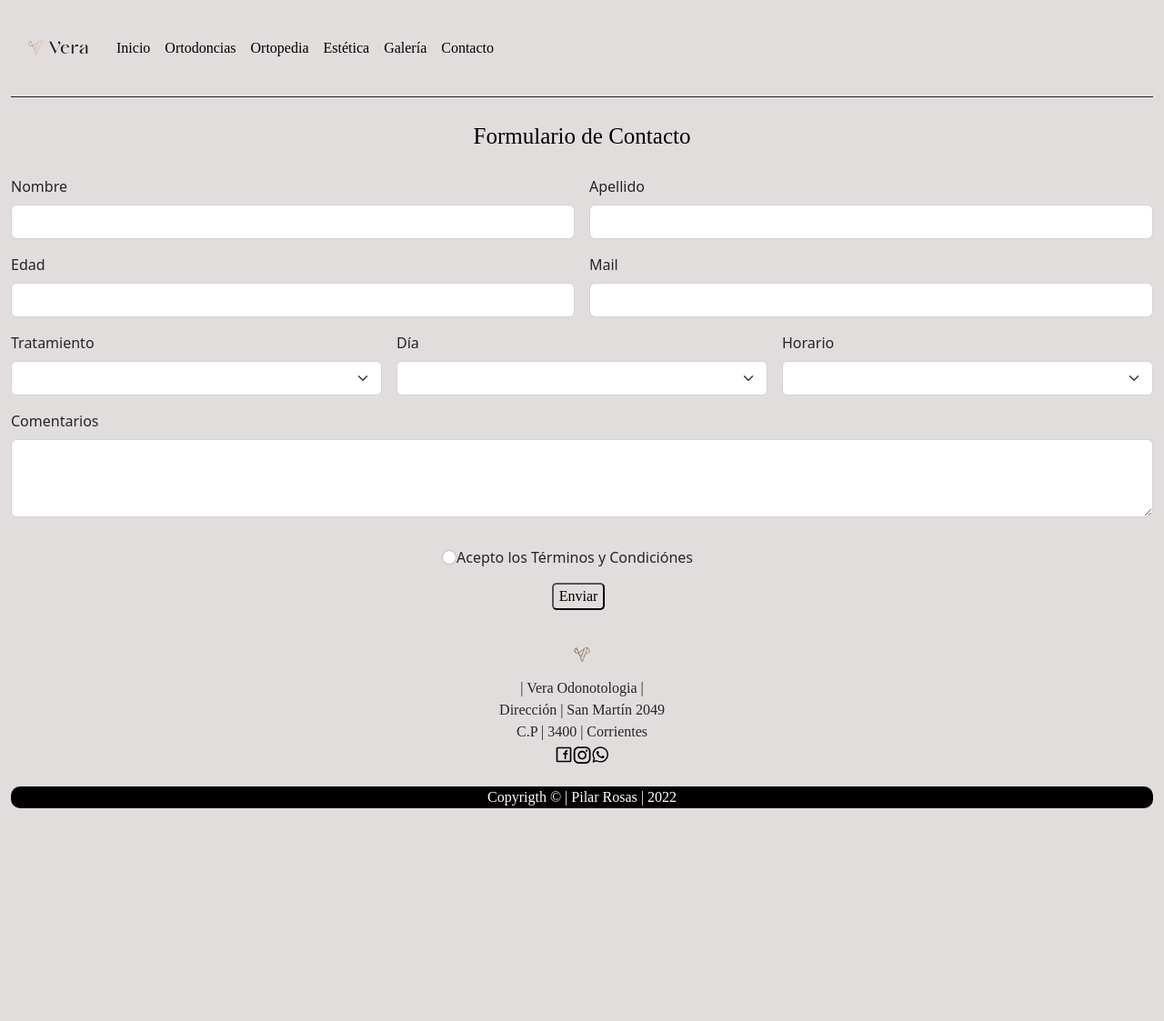
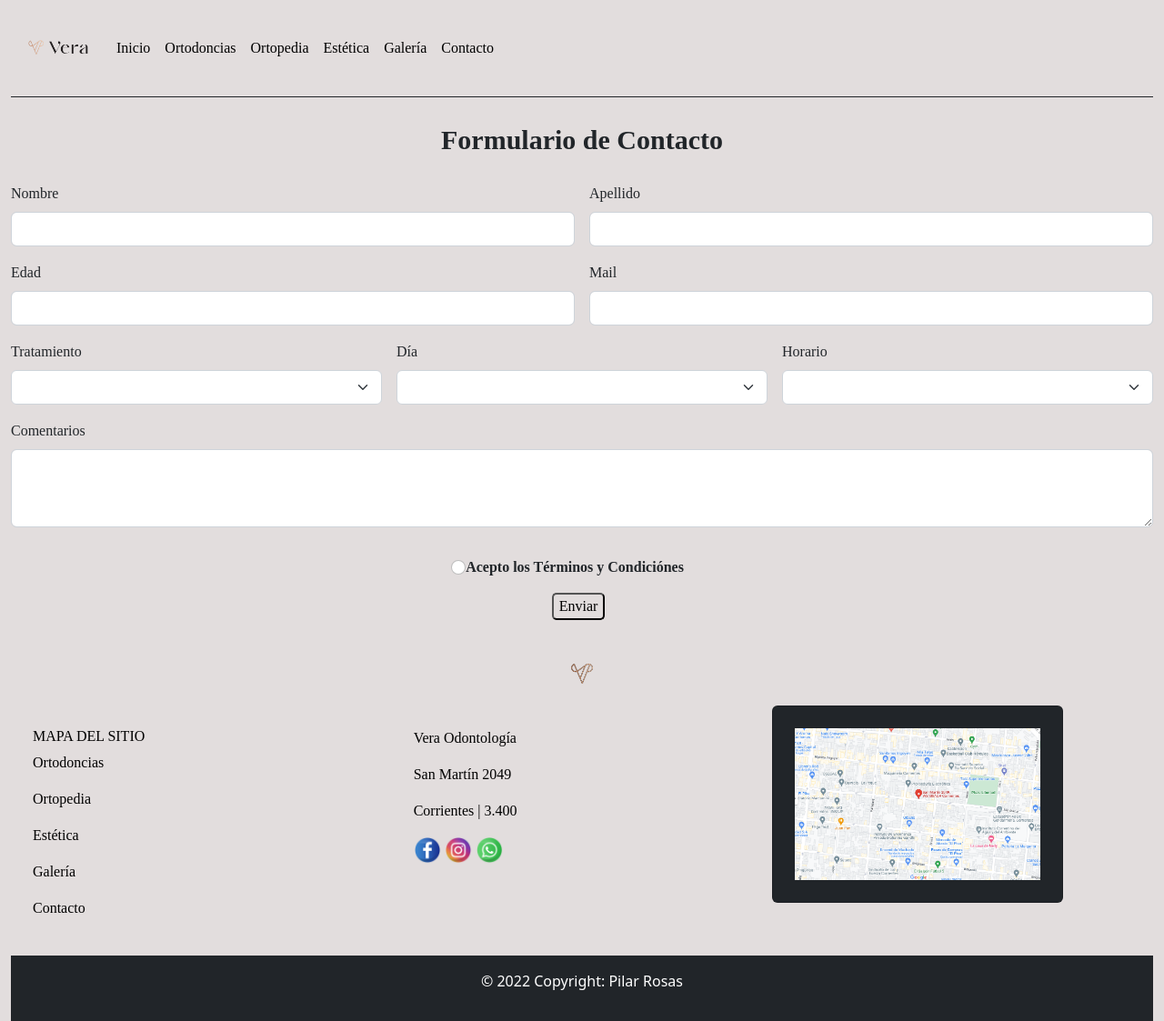
Before and after one commit to pilarrosas/vera-odontologia, a plain HTML site: page contacto.html in a window 1280 px wide. Shown: the whole page at 91% size. Before the commit the page ends 889 px from the top, so only its background shows below. Drawn offline with nearby package versions, Linux system fonts and the light colour scheme.

Commit message:
agregue estilos con sass

```diff
--- /dev/null
+++ b/Estilos/partials/_estilos.scss
@@ -0,0 +1,4 @@
+$colorPrincipal: #e2dddd;
+$colorSecundario: #000000;
+$colorHover: #ffffff;
+$fuenteUnica: albra;
--- /dev/null
+++ b/Estilos/partials/_footer.scss
@@ -0,0 +1,20 @@
+h6 {
+    font-family: $fuenteUnica;
+    color: $colorSecundario;
+}
+
+.redes {
+    font-family: $fuenteUnica;
+    color:$colorSecundario;
+    .text-reset {
+        text-decoration: none;
+    }
+    &:hover {
+        color: $colorHover;
+    }
+}
+
+.datos {
+    font-family: $fuenteUnica;
+    color: $colorSecundario;
+}
--- /dev/null
+++ b/Estilos/partials/_header.scss
@@ -0,0 +1,12 @@
+body {
+    background-color: $colorPrincipal;
+}
+
+.nav-link {
+    font-family: $fuenteUnica;
+    color: $colorSecundario;
+    &:hover {
+        color: $colorHover;
+        transition: all 0.5s;
+    }
+}
--- /dev/null
+++ b/Estilos/partials/_main.scss
@@ -0,0 +1,38 @@
+main h5 {
+    font-family: $fuenteUnica;
+}
+
+.color {
+   color: $colorSecundario;
+}
+
+.botones {
+    border-radius: 5px;
+    font-family: $fuenteUnica;
+    background-color: $colorPrincipal;
+    &:hover {
+        background-color: $colorSecundario;
+        color: #e2dddd;
+    }
+}
+
+.bloque {
+    font-family: $fuenteUnica;
+    font-size: 30px;
+    font-weight:bold;
+}
+
+.form-label {
+    font-family: $fuenteUnica;
+}
+
+.form-check-label {
+    font-family: $fuenteUnica;
+    font-weight: bold;
+}
+
+
+.est {
+    font-family: $fuenteUnica;
+    color:$colorPrincipald;
+}
--- /dev/null
+++ b/Estilos/styles.scss
@@ -0,0 +1,4 @@
+@import "./partials/estilos";
+@import "./partials/header";
+@import "./partials/main";
+@import "./partials/footer"
--- a/contacto.html
+++ b/contacto.html
@@ -126,25 +126,52 @@
                 </form>
               </main>
           </br>
-           <footer>
-          <nav class="nav justify-content-center ">
-            <img src="./Imagenes/logofooter.png" width="50px" height="50px">
-          </nav>
-            <p class="nav justify-content-center">| Vera Odonotologia |</p>
-            <p class="nav justify-content-center">Dirección | San Martín 2049</p>
-            <p class="nav justify-content-center">C.P | 3400 | Corrientes</p>
-            <div class="nav justify-content-center">
-              <a href="#"><img src="./Imagenes/FB.svg" width="20px" height="20px" alt="facebook"></a>
-              <a href="#"><img src="./Imagenes/IG.svg" width="20px" height="20px" alt="Instagram"></a>
-              <a href="#"><img src="./Imagenes/WH.svg" width="20px" height="20px" alt="Whatsapp"></a>
-            </div>
-          </br>
-            <section>
-             <p class="nav justify-content-center">Copyrigth © | Pilar Rosas | 2022</p>
-            </section>
-          </footer>
-        </section>
-    </section>
+          <div class="container-fluid">
+            <div class="row">
+                <div class="col-xs-12 col-md-12 col-lg-12">
+                    <nav class="nav justify-content-center">
+                        <img src="./Imagenes/logofooter.png" width="70px" height="70px">
+                      </nav>
+                  </div>
+    </div>
+    </div>
+    <div class="container-fluid justify-content-center">
+        <div class="row">
+            <div class="col-xs-12 col-md-4 col-lg-4 p-4 div justify-content-center">
+                <h6>MAPA DEL SITIO</h6>
+                  <p class="redes">
+                    <a href="./ortodoncias.html" class="text-reset">Ortodoncias</a>
+                  </p>
+                  <p class="redes">
+                    <a href="./ortopedia.html" class="text-reset">Ortopedia</a>
+                  </p>
+                  <p class="redes">
+                    <a href="./estetica.html" class="text-reset">Estética</a>
+                  </p>
+                  <p class="redes">
+                    <a href="./contacto.html" class="text-reset">Galería</a>
+                  </p>
+                  <p class="redes">
+                    <a href="./contacto.html" class="text-reset">Contacto</a>
+                  </p>
+              </div>
+              <div class="col-xs-12 col-md-4 col-lg-4 p-4">
+                <p class="datos">Vera Odontología</p>
+                <p class="datos">San Martín 2049</p>
+                <p class="datos">Corrientes | 3.400</p>
+                <a href="#"><img src="./Imagenes/facebook.png" width="30px" height="30px" alt="facebook"></a>
+                <a href="#"><img src="./Imagenes/instagram.png" width="30px" height="30px" alt="Instagram"></a>
+                <a href="#"><img src="./Imagenes/whatsapp.png" width="30px" height="30px" alt="Whatsapp"></a>
+              </div>
+
+              <div class="card bg-dark p-4" style="width: 20rem; height:max-content;">
+                <img src="./Imagenes/ubicacion.png" alt="mapa">
+              </div>
+    </div>
+    </div>
+    <div class="text-center p-3 bg-dark text-white">
+        <p>© 2022 Copyright: Pilar Rosas</p>
+        </div>
 
 <!-- JavaScript Bundle with Popper -->
 <script src="https://cdn.jsdelivr.net/npm/bootstrap@5.2.1/dist/js/bootstrap.bundle.min.js" integrity="sha384-u1OknCvxWvY5kfmNBILK2hRnQC3Pr17a+RTT6rIHI7NnikvbZlHgTPOOmMi466C8" crossorigin="anonymous"></script>
```
Also changed, not shown: estetica.html (+45 -19 lines), galeria.html (+45 -19 lines), index.html (+51 -19 lines), ortodoncias.html (+45 -19 lines), ortopedia.html (+46 -19 lines), Estilos/styles.css, Imagenes/FB.svg (deleted), Imagenes/IG.svg (deleted), Imagenes/WH.svg (deleted), Imagenes/facebook.png (added), Imagenes/instagram.png (added), Imagenes/ubicacion.png (added), Imagenes/whatsapp.png (added), 1 other file.
